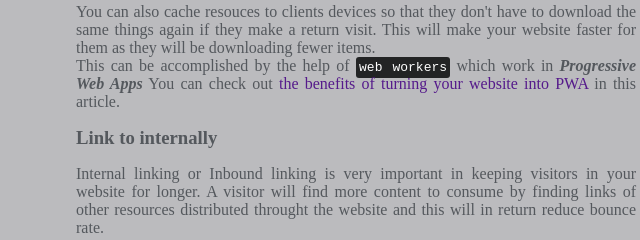
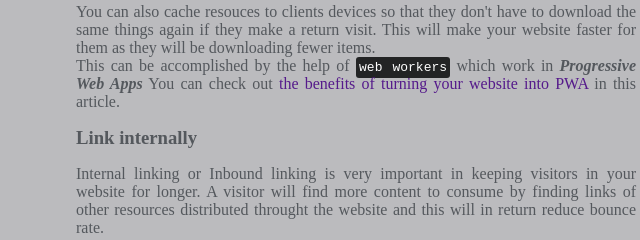
Before and after one commit to RonaldLat/RonaldOti_blog, an Eleventy site: page posts/how-to-rank-first-on-google-with-these-12-on-site-seo-tip.md in a window 1280 px wide. Shown: the part 920-1160 px from the top of the page, 284-924 px from the left. Built offline with nearby package versions, Linux system fonts and the light colour scheme; Eleventy itself is replaced by a stand-in of ours; files that its build step writes are made by us from their sources; what eleventy-plugin-reader-bar, eleventy-plugin-reading-time would draw is missing.

Commit message:
Update how-to-rank-first-on-google-with-these-12-on-site-seo-tip.md

```diff
--- a/posts/how-to-rank-first-on-google-with-these-12-on-site-seo-tip.md
+++ b/posts/how-to-rank-first-on-google-with-these-12-on-site-seo-tip.md
@@ -26,7 +26,7 @@ Lower the number of HTTP requests your website has to make to fetch resouces or
 You can also cache resouces to clients devices so that they don't have to download the same things again if they make a return visit. This will make your website faster for them as they will be downloading fewer items.
 This can be accomplished by the help of `web workers` which work in ***Progressive Web Apps*** You can check out <a href=""> the benefits of turning your website into PWA </a> in this article.
 
-### Link to internally
+### Link internally
 
 Internal linking or Inbound linking is very important in keeping visitors in your website for longer. A visitor will find more content to consume by finding links of other resources distributed throught the website and this will in return reduce bounce rate.
 
```
